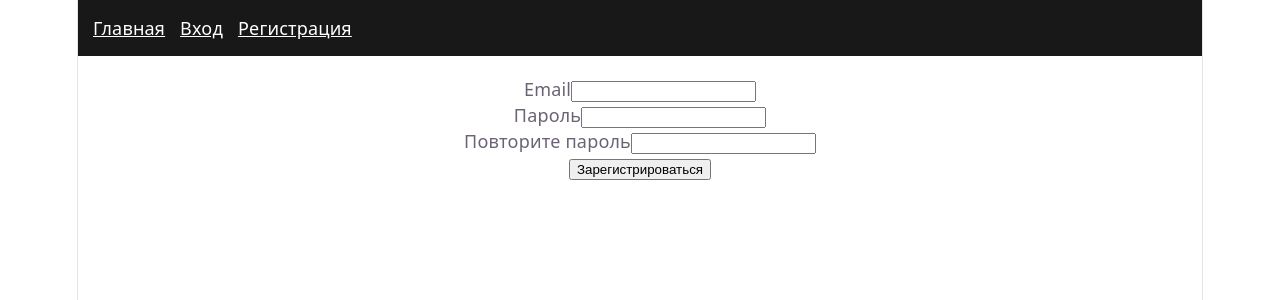
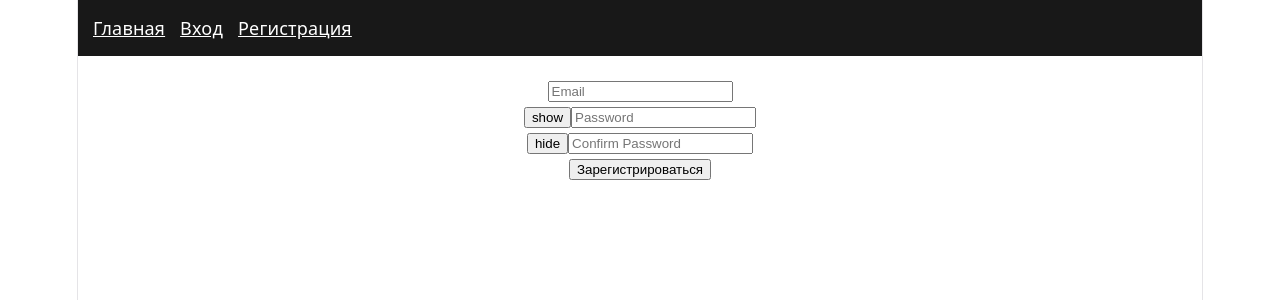
Before and after one commit to wwoozzii/webMusicPlayer, a React (Vite) app: page /register in a window 1280 px wide. Shown: the top 300 px of the page. Built offline with nearby package versions, Linux system fonts and the light colour scheme.

Commit message:
feat(registerForm): add show/hide password func

```diff
--- a/src/features/auth/components/RegisterForm/RegisterForm.tsx
+++ b/src/features/auth/components/RegisterForm/RegisterForm.tsx
@@ -1,5 +1,5 @@
 import { zodResolver } from "@hookform/resolvers/zod";
-import React from "react";
+import React, { useState } from "react";
 import { useForm } from "react-hook-form";
 import {
   registerSchema,
@@ -16,6 +16,10 @@ export const RegisterForm: React.FC = () => {
     mode: "onBlur",
   });
 
+  const [showPassword, setShowPassword] = useState<boolean>(false);
+  const [showConfirmPassword, setShowConfirmPassword] =
+    useState<boolean>(false);
+
   const onSubmit = (data: RegisterFormData) => {
     console.log("Данные регистрации:", data);
   };
@@ -23,26 +27,50 @@ export const RegisterForm: React.FC = () => {
   return (
     <form onSubmit={handleSubmit(onSubmit)} noValidate>
       <div>
-        <label htmlFor="email">Email</label>
-        <input id="email" type="email" {...register("email")} />
-        {errors.email && <span>{errors.email.message}</span>}
+        <input
+          id="email"
+          type="email"
+          {...register("email")}
+          placeholder="Email"
+        />
+        {errors.email && (
+          <span style={{ display: "block" }}>{errors.email.message}</span>
+        )}
       </div>
 
       <div>
-        <label htmlFor="password">Пароль</label>
-        <input id="password" type="password" {...register("password")} />
-        {errors.password && <span>{errors.password.message}</span>}
+        <button type="button" onClick={() => setShowPassword((prev) => !prev)}>
+          {showPassword ? "hide" : "show"}
+        </button>
+
+        <input
+          id="password"
+          type={showPassword ? "text" : "password"}
+          {...register("password")}
+          placeholder="Password"
+        />
+        {errors.password && (
+          <span style={{ display: "block" }}>{errors.password.message}</span>
+        )}
       </div>
 
       <div>
-        <label htmlFor="confirmPassword">Повторите пароль</label>
+        <button
+          type="button"
+          onClick={() => setShowConfirmPassword((prev) => !prev)}
+        >
+          {showConfirmPassword ? "show" : "hide"}
+        </button>
         <input
           id="confirmPassword"
-          type="password"
+          type={showConfirmPassword ? "text" : "password"}
           {...register("confirmPassword")}
+          placeholder="Confirm Password"
         />
         {errors.confirmPassword && (
-          <span>{errors.confirmPassword.message}</span>
+          <span style={{ display: "block" }}>
+            {errors.confirmPassword.message}
+          </span>
         )}
       </div>
 
```
